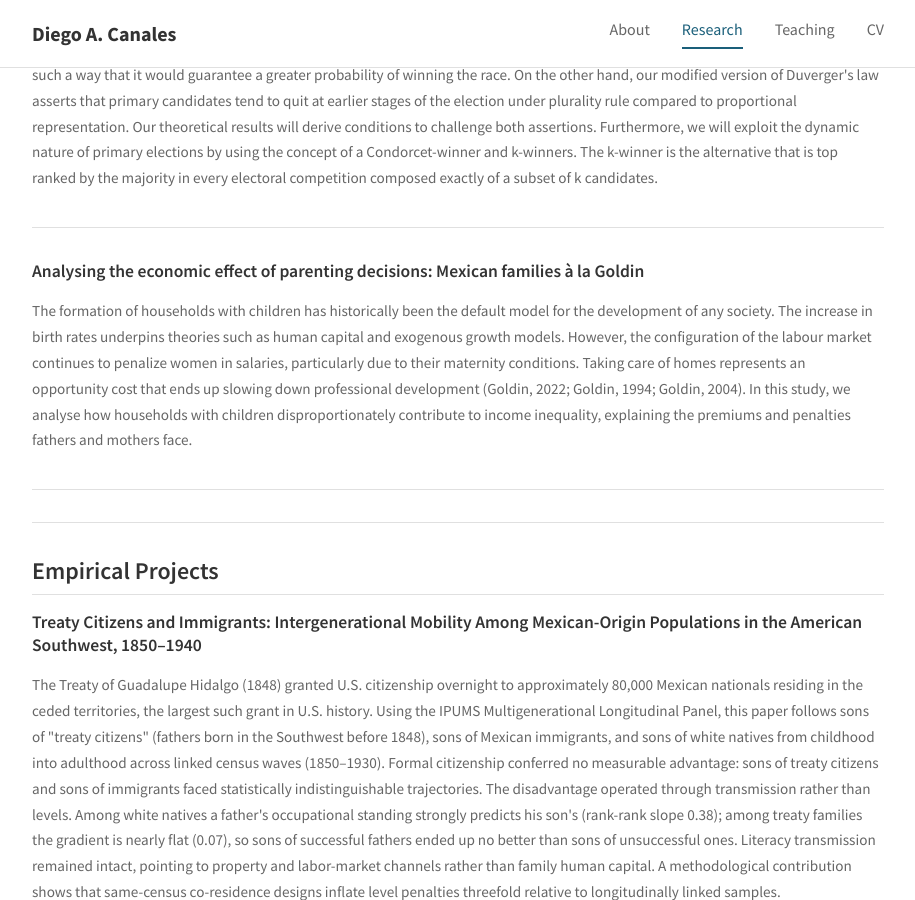
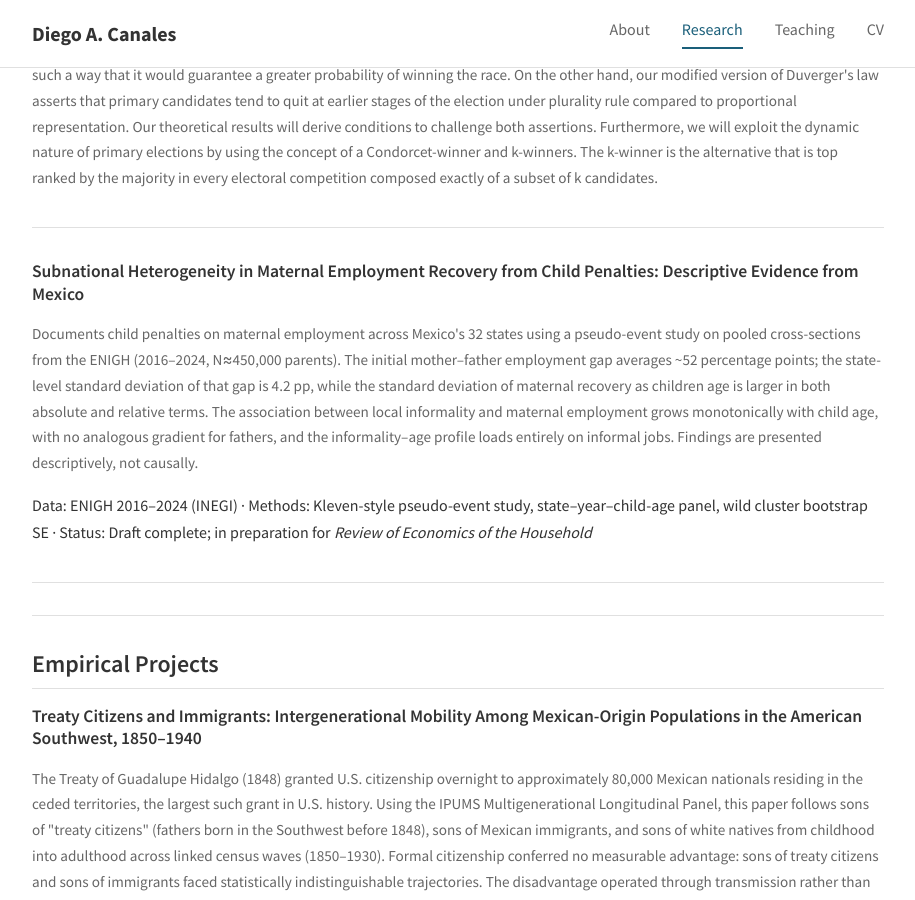
Before and after one commit to diegoacanales/diegoacanales.github.io, a Jekyll site: the page built from research.md, in a window 1280 px wide and 900 px high, scrolled down 1056 px. Shown: the whole window, without its empty margins (182-1097 px from the left). Built offline with Jekyll 4.4.1, drawn with Linux system fonts in a browser that asks for light colours; some web fonts are replaced.

Commit message:
Update Goldin/child-penalties paper with current title and results
Retitled to "Subnational Heterogeneity in Maternal Employment
Recovery from Child Penalties: Descriptive Evidence from Mexico"
per the current ROH-targeted draft, reframed as descriptive rather
than causal, with results from the August 2026 verification rerun.

```diff
--- a/research.md
+++ b/research.md
@@ -66,17 +66,18 @@ permalink: /research/
 </div>
 
 <div class="publication">
-  <h3>Analysing the economic effect of parenting decisions: Mexican families à la Goldin</h3>
+  <h3>Subnational Heterogeneity in Maternal Employment Recovery from Child Penalties: Descriptive Evidence from Mexico</h3>
   <p class="abstract">
-    The formation of households with children has historically been the default model for the
-    development of any society. The increase in birth rates underpins theories such as human
-    capital and exogenous growth models. However, the configuration of the labour market
-    continues to penalize women in salaries, particularly due to their maternity conditions.
-    Taking care of homes represents an opportunity cost that ends up slowing down professional
-    development (Goldin, 2022; Goldin, 1994; Goldin, 2004). In this study, we analyse how
-    households with children disproportionately contribute to income inequality, explaining
-    the premiums and penalties fathers and mothers face.
+    Documents child penalties on maternal employment across Mexico's 32 states using a
+    pseudo-event study on pooled cross-sections from the ENIGH (2016&ndash;2024, N&asymp;450,000
+    parents). The initial mother&ndash;father employment gap averages ~52 percentage points; the
+    state-level standard deviation of that gap is 4.2 pp, while the standard deviation of maternal
+    recovery as children age is larger in both absolute and relative terms. The association
+    between local informality and maternal employment grows monotonically with child age, with no
+    analogous gradient for fathers, and the informality&ndash;age profile loads entirely on informal
+    jobs. Findings are presented descriptively, not causally.
   </p>
+  <p class="venue">Data: ENIGH 2016&ndash;2024 (INEGI) · Methods: Kleven-style pseudo-event study, state&ndash;year&ndash;child-age panel, wild cluster bootstrap SE · Status: Draft complete; in preparation for <em>Review of Economics of the Household</em></p>
 </div>
 
 ---
```
Also changed, not shown: cv.md (+1 -1 lines), 1 other file.
